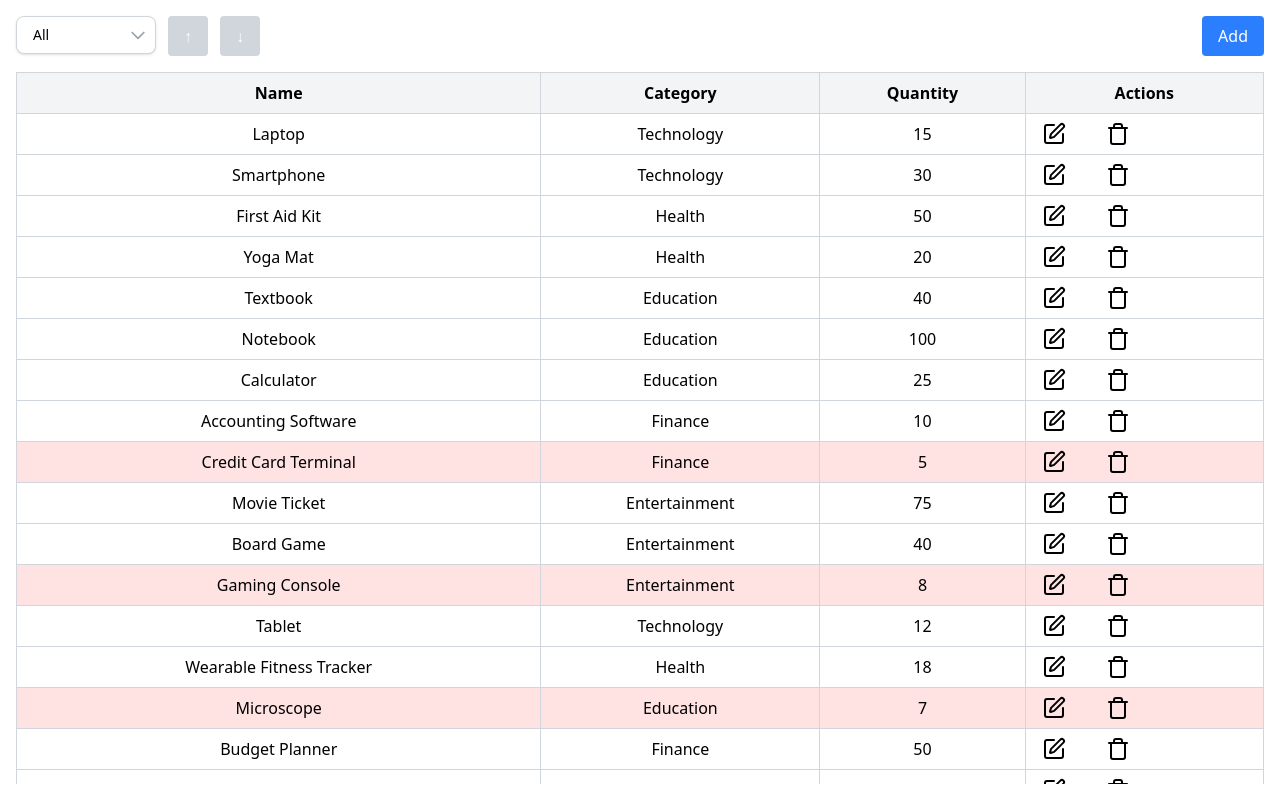
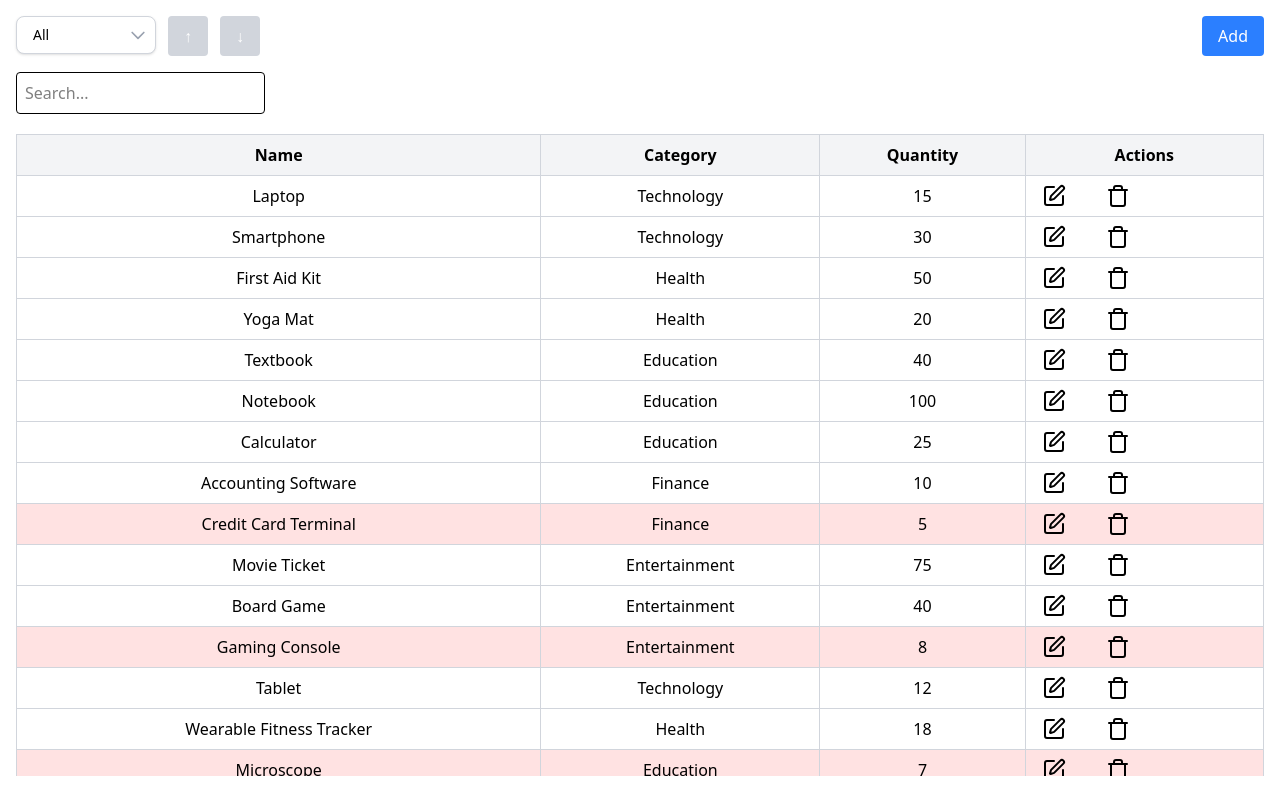
Before and after one commit to shwetkamal-gaud/inventory-management-table, a React (Vite) app: page / in a window 1280 px wide. Built offline with nearby package versions, Linux system fonts and the light colour scheme.

Commit message:
search field added

```diff
--- a/src/App.tsx
+++ b/src/App.tsx
@@ -39,6 +39,7 @@ const App: React.FC = () => {
   const [filterCategory, setFilterCategory] = useState<string>("All");
   const [sortAsc, setSortAsc] = useState<boolean>(false);
   const [sortDsc, setSortDsc] = useState<boolean>(false)
+  const [searchValue, setSearchValue] = useState<string>('')
 
   const handleSave = (item: Omit<InventoryItem, "id">) => {
     if (currentItem) {
@@ -52,11 +53,7 @@ const App: React.FC = () => {
     }
     closeModal();
   };
-  useEffect(() => {
-    if (inventory.length > 0) {
-      localStorage.setItem("inventoryItems", JSON.stringify(inventory));
-    }
-  }, [inventory]);
+
 
   const handleDelete = (id: number) => {
     setInventory((prev) => prev.filter((item) => item.id !== id));
@@ -96,11 +93,15 @@ const App: React.FC = () => {
     else if (sortDsc) {
       filtered.sort((a, b) => b.quantity - a.quantity)
     }
+    else if (searchValue && searchValue.length > 0) {
+
+      filtered = inventory.filter((item: InventoryItem) => item.name.includes(searchValue) || item.category.includes(searchValue))
+    }
     return filtered
-  }, [inventory, filterCategory, sortAsc, sortDsc])
+  }, [inventory, filterCategory, sortAsc, sortDsc, searchValue])
 
   return (
-    <div className="flex w-full flex-col overflow-hidden h-[100vh] items-center p-4">
+    <div className="flex w-full flex-col overflow-hidden items-center p-4">
       <div className="flex w-full gap-3 justify-between items-center mb-4">
         <div className="flex  gap-3">
           <SimpleSelect options={[
@@ -126,12 +127,21 @@ const App: React.FC = () => {
         </button>
 
       </div>
-      <div className="flex-1 overflow-auto w-[100%]">
-        <InventoryTable
-          inventory={filteredData}
-          onEdit={handleEditClick}
-          onDelete={handleDelete}
+      <div className="flex flex-col w-full gap-5 h-[88vh] ">
+        <input type="text"
+          placeholder="Search..."
+          value={searchValue}
+          title="Search by Name or ny Category"
+          onChange={(e) => setSearchValue(e.target.value)}
+          className="border self-start   p-2 rounded focus:outline-none focus:ring-2 focus:ring-blue-500 focus:border-blue-500 dark:bg-gray-800 dark:border-gray-600 dark:text-gray-300 dark:focus:ring-blue-500"
         />
+        <div className="flex-1 overflow-auto w-[100%]  ">
+          <InventoryTable
+            inventory={filteredData}
+            onEdit={handleEditClick}
+            onDelete={handleDelete}
+          />
+        </div>
       </div>
       <Modal
         isOpen={isModalOpen}
```
